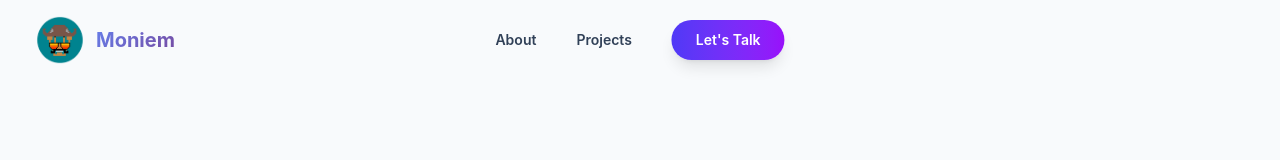
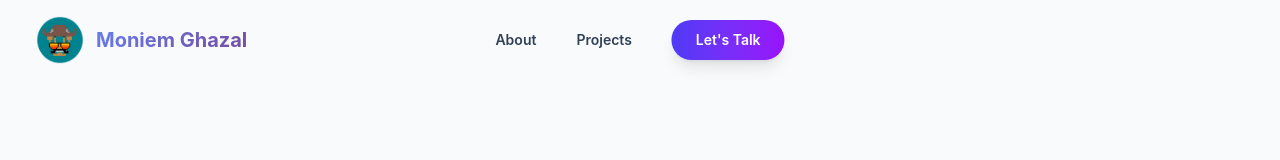
Before and after one commit to moniem2020/Portfolio, a Next.js app: page / in a window 1280 px wide. Shown: the top 160 px of the page. Built offline with nearby package versions, Linux system fonts and the light colour scheme.

Commit message:
fix: layout

```diff
--- a/components/Navbar.tsx
+++ b/components/Navbar.tsx
@@ -43,7 +43,7 @@ export default function Navbar() {
               />
             </div>
             <span className="text-xl font-bold text-gradient bg-gradient-to-r from-indigo-600 to-purple-600">
-              Moniem
+              Moniem Ghazal
             </span>
           </Link>
 
```
